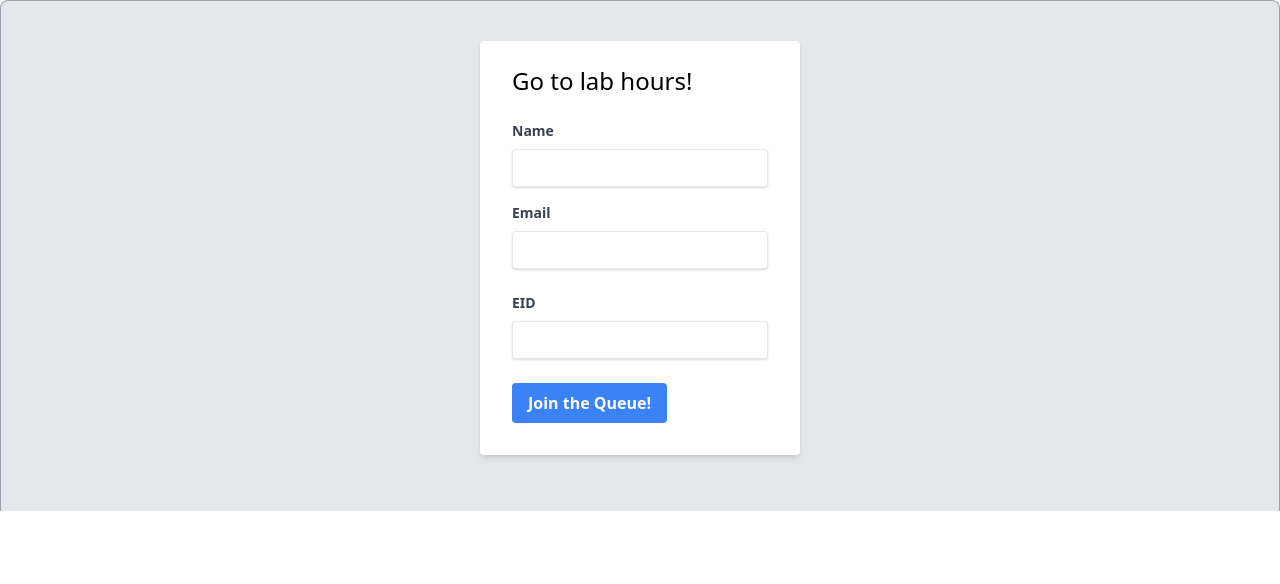
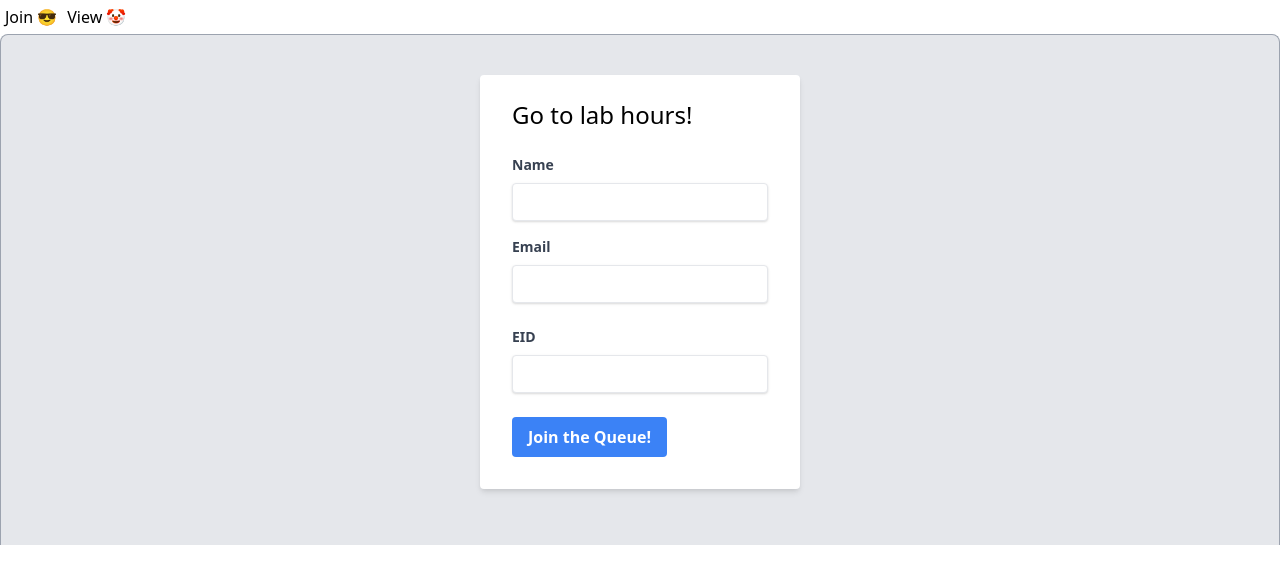
Before and after one commit to ninaahmed/LabHoursV2, a Flask app: page / in a window 1280 px wide. Shown: the top 584 px of the page. Run offline with Flask 2, Linux system fonts and the light colour scheme.

Commit message:
connect join and view line pages

```diff
--- a/StartForm.py
+++ b/StartForm.py
@@ -14,7 +14,8 @@ def join():
     # a valid form
     if form.validate_on_submit():
         flash(f'{form.name.data} has been added to the queue!', 'success')
-        queue_handler.add_to_queue(form.name.data, form.email.data, form.eid.data)
+        queue_handler.enqueue(form.name.data, form.email.data, form.eid.data)
+        print('added someone')
         return redirect(url_for('view_line'))
 
     # render the template for submitting otherwise
--- a/queue_handler.py
+++ b/queue_handler.py
@@ -5,13 +5,14 @@ queue_lock = Lock()
 
 student_queue = []
 
-def add_to_queue(name, email, eid):
+def enqueue(name, email, eid):
 	added_person = Student(name, email, eid)
 
 	# check to see if they are in the queue already
 	for i in range(0, len(student_queue)):
-		if(added_person == student_queue[i]):
+		if(added_person.eid == student_queue[i].eid):
 			del student_queue[i]
+			break
 
 	#add them to the queue, return their place in line
 	student_queue.append(added_person)
@@ -19,3 +20,10 @@ def add_to_queue(name, email, eid):
 
 def get_students():
 	return student_queue
+
+def dequeue(eid):
+	if len(student_queue) > 0:
+		name = student_queue[0].name
+		del student_queue[0]
+		return name
+	return None
--- a/templates/enter_line.html
+++ b/templates/enter_line.html
@@ -1,3 +1,6 @@
+{% extends "layout.html" %}
+{% block title %}Join the Line!{% endblock %}
+{% block content %}
 <html>
     <link href="https://unpkg.com/tailwindcss@^1.0/dist/tailwind.min.css" rel="stylesheet">
 
@@ -31,3 +34,4 @@
     </div>
     </body>
 </html>
+{% endblock %}
--- a/templates/layout.html
+++ b/templates/layout.html
@@ -1,8 +1,35 @@
-<html>
-    <head>
-        <title>Are you ready to feel blessed in this Chili's?</title>
-    </head>
-    <body>
-
-    </body>
+<!DOCTYPE html>
+<html lang="en">
+  <head>
+    <meta charset="utf-8"/>
+    <style>
+      #joinlink {
+        float: left;
+        margin: 5px;
+      }
+      #viewlink {
+        float: left;
+        margin: 5px;
+      }
+      #blockcontent {
+        clear: both;
+      }
+    </style>
+    <header>
+        <nav>
+          <ul>
+            <div class="links">
+              <li id="joinlink"><a href="{{ url_for('join') }}">Join 😎</a></li>
+              <li id="viewlink"><a href="{{ url_for('view_line') }}">View 🤡</a></li>
+            </div>
+          </ul>
+        </nav>
+    </header>
+    <title>{% block title %}{% endblock %}</title>
+  </head>
+  <body>
+    <div id="blockcontent">
+      {% block content %}{% endblock %}
+    </div>
+  </body>
 </html>
```
Also changed, not shown: templates/display_line.html (+11 -7 lines), README.md.
